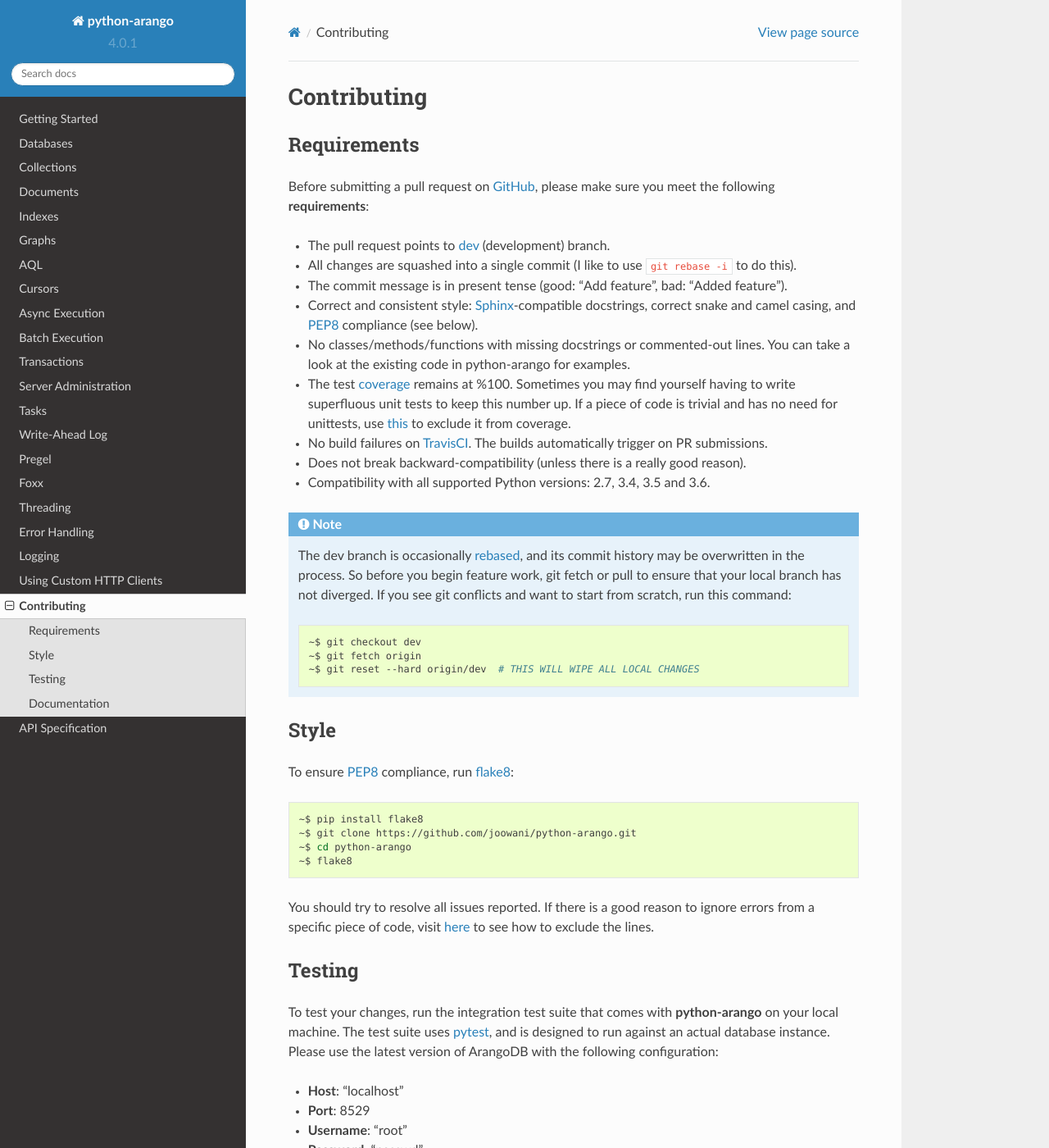
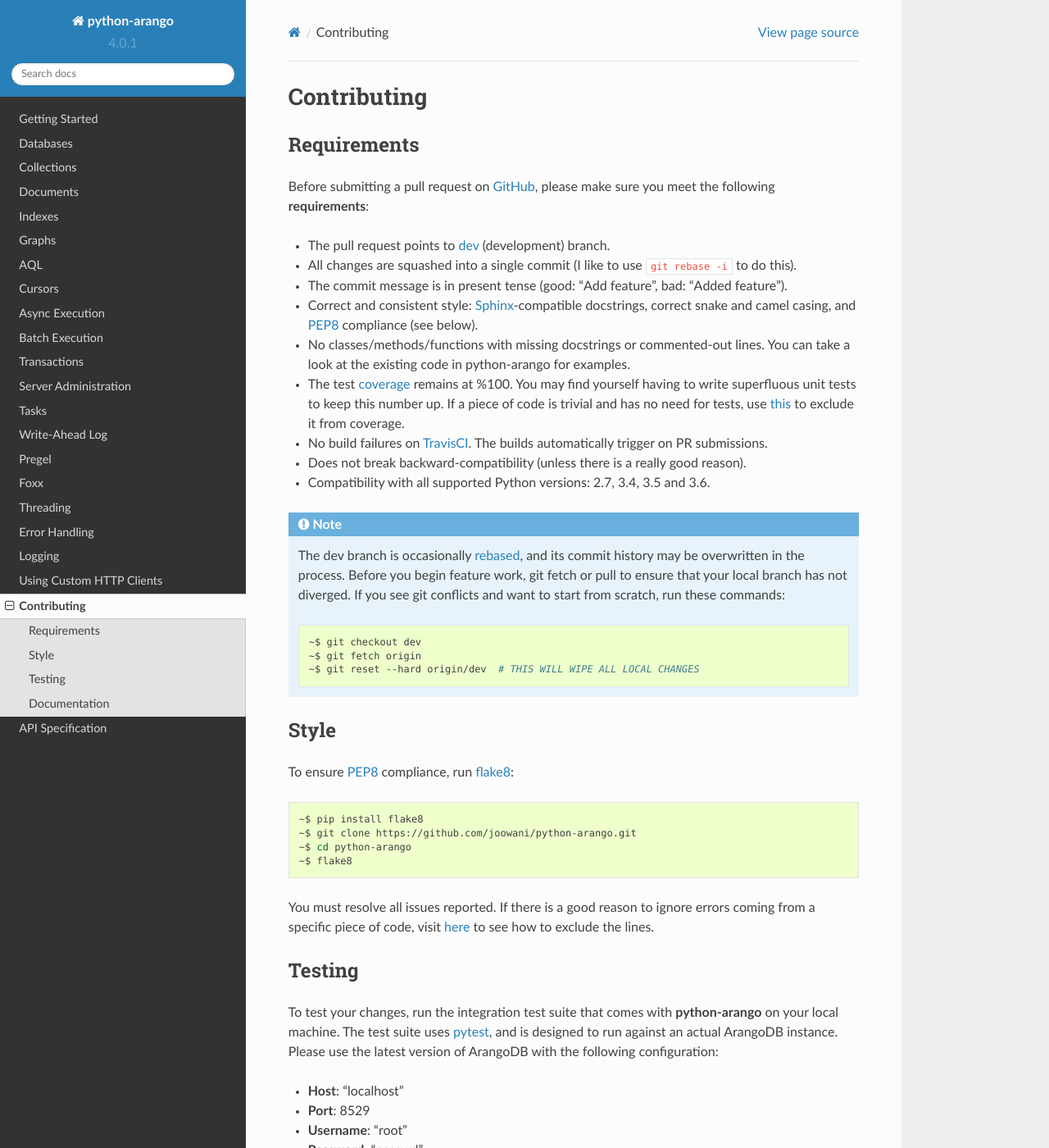
Before and after one commit to arangodb/python-arango, a Sphinx documentation site: the page built from docs/contributing.rst, in a window 1280 px wide and 1400 px high. Shown: the whole window at 82% size. Built offline with Sphinx 7.4.7 and the Read the Docs theme 2.0.0, drawn with Linux system fonts in a browser that asks for light colours; pages that are not in the unit, such as notebooks, are missing from menus; some of the changed text lies outside the part shown.

Commit message:
Update contributing.rst and test sphinx build in Travis CI builds

```diff
--- a/docs/contributing.rst
+++ b/docs/contributing.rst
@@ -16,9 +16,9 @@
   and camel casing, and PEP8_ compliance (see below).
 * No classes/methods/functions with missing docstrings or commented-out lines.
   You can take a look at the existing code in python-arango for examples.
-* The test coverage_ remains at %100. Sometimes you may find yourself having to
-  write superfluous unit tests to keep this number up. If a piece of code is
-  trivial and has no need for unittests, use this_ to exclude it from coverage.
+* The test coverage_ remains at %100. You may find yourself having to write
+  superfluous unit tests to keep this number up. If a piece of code is trivial
+  and has no need for tests, use this_ to exclude it from coverage.
 * No build failures on TravisCI_. The builds automatically trigger on PR
   submissions.
 * Does not break backward-compatibility (unless there is a really good reason).
@@ -26,9 +26,9 @@
 
 .. note::
     The dev branch is occasionally rebased_, and its commit history may be
-    overwritten in the process. So before you begin feature work, git fetch or
+    overwritten in the process. Before you begin feature work, git fetch or
     pull to ensure that your local branch has not diverged. If you see git
-    conflicts and want to start from scratch, run this command:
+    conflicts and want to start from scratch, run these commands:
 
     .. code-block:: bash
 
@@ -48,8 +48,8 @@
     ~$ cd python-arango
     ~$ flake8
 
-You should try to resolve all issues reported. If there is a good reason to
-ignore errors from a specific piece of code, visit here_ to see how to exclude
+You must resolve all issues reported. If there is a good reason to ignore
+errors coming from a specific piece of code, visit here_ to see how to exclude
 the lines.
 
 Testing
@@ -57,7 +57,7 @@
 
 To test your changes, run the integration test suite that comes with
 **python-arango** on your local machine. The test suite uses pytest_, and is
-designed to run against an actual database instance. Please use the latest
+designed to run against an actual ArangoDB instance. Please use the latest
 version of ArangoDB with the following configuration:
 
 * **Host**: "localhost"
```
Also changed, not shown: other parts of docs/contributing.rst (+3 -2 lines), .travis.yml.
